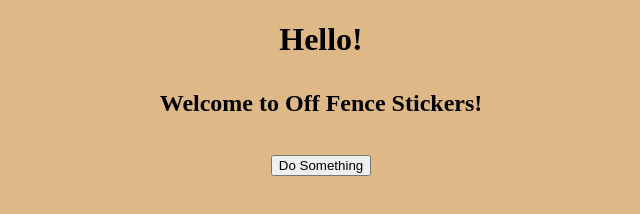
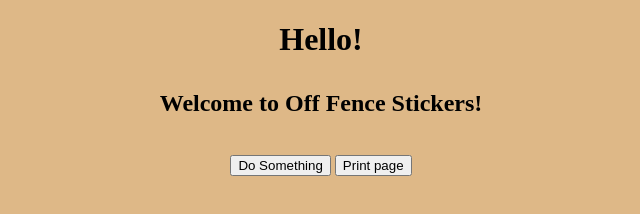
Before and after one commit to GloriosisStudios/Off-Fence-Stickers, a plain HTML site: page index.html in a window 1280 px wide. Shown: the whole page, without its empty margins (319-959 px from the left). Drawn offline with Linux system fonts and the light colour scheme.

Commit message:
Update index.html

```diff
--- a/index.html
+++ b/index.html
@@ -12,13 +12,14 @@
         <h2>Welcome to Off Fence Stickers!</h2>
         <br>
         <input type="button" onclick="doSomething()" value="Do Something" />
+        <input type="button" onclick="print()" value="Print page" />
 
     </body>
 
 <script>
-  function doSomething() {
-   alert('Did something');
- }
+    function doSomething() {
+        alert('Did something');
+    }
 </script>
 
 </html>
```
